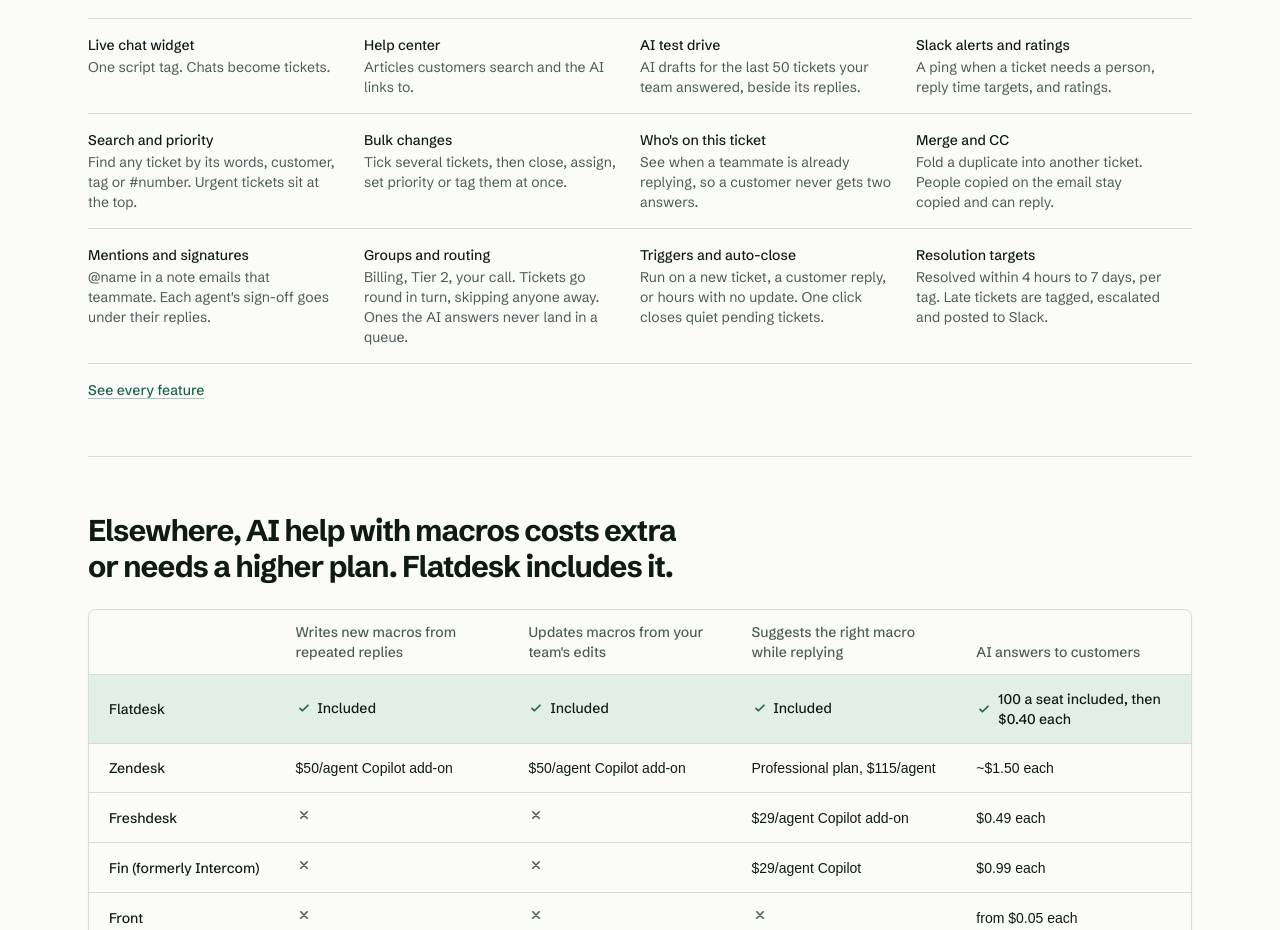
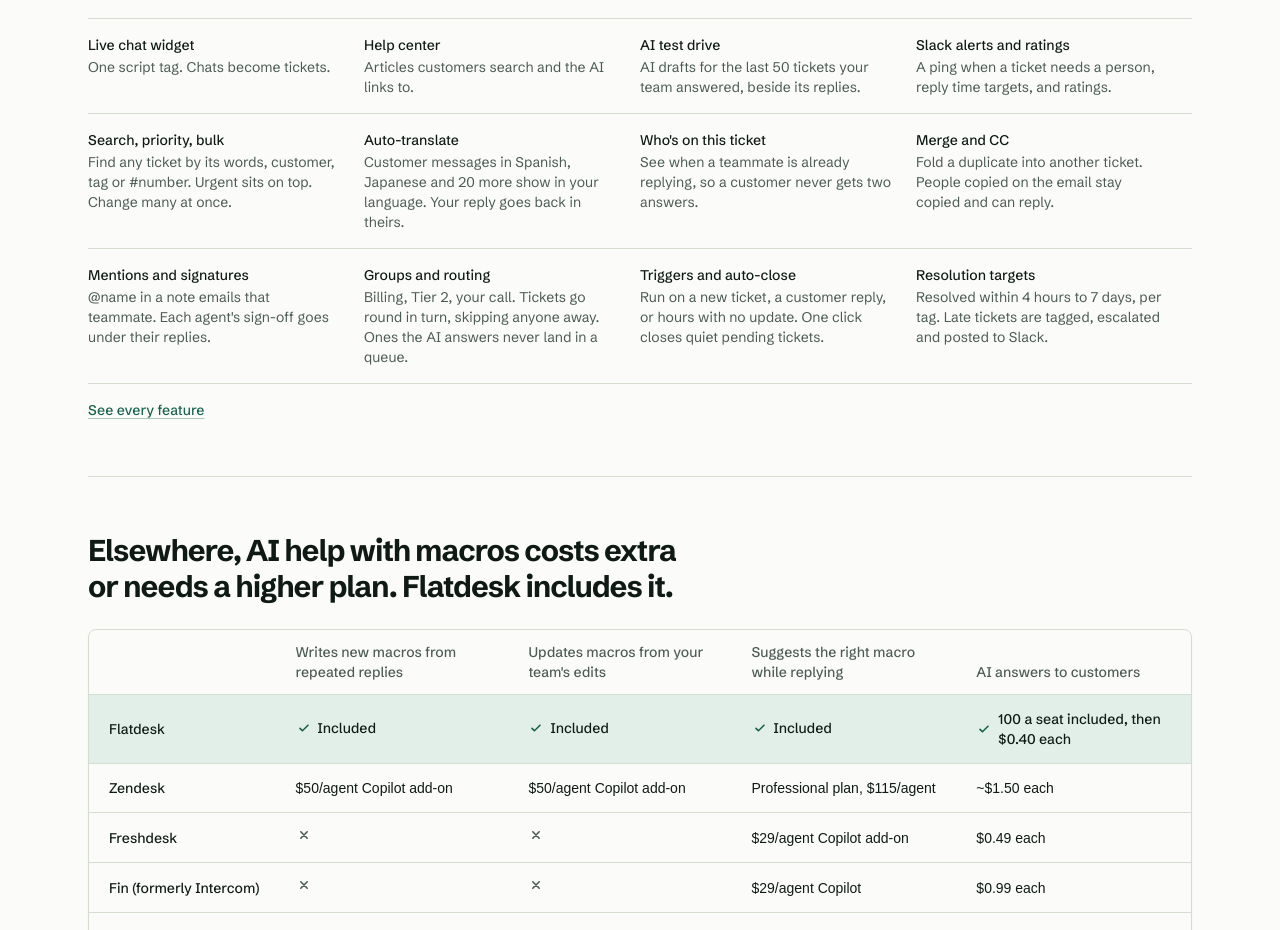
Before and after one commit to lanlan2020wu-hue/flatdesk, a Next.js app: page / in a window 1280 px wide. Shown: the part 4185-5115 px from the top of the page. Built offline with nearby package versions, Linux system fonts and the light colour scheme; no server answers; a web font is replaced by a local one.

Commit message:
Homepage: auto-translate in 'Also in every seat' (#82)
Claude-Session: https://claude.ai/code/session_01EAdDQs2aeUSkDK3eH54rML

Co-authored-by: Claude <noreply@anthropic.com>

```diff
--- a/src/app/(marketing)/page.tsx
+++ b/src/app/(marketing)/page.tsx
@@ -34,8 +34,8 @@ const MORE = [
   { title: "Help center", body: "Articles customers search and the AI links to.", href: "/features#all" },
   { title: "AI test drive", body: "AI drafts for the last 50 tickets your team answered, beside its replies.", href: "/features/ai-test-drive" },
   { title: "Slack alerts and ratings", body: "A ping when a ticket needs a person, reply time targets, and ratings.", href: "/features#all" },
-  { title: "Search and priority", body: "Find any ticket by its words, customer, tag or #number. Urgent tickets sit at the top.", href: "/features#all" },
-  { title: "Bulk changes", body: "Tick several tickets, then close, assign, set priority or tag them at once.", href: "/features#all" },
+  { title: "Search, priority, bulk", body: "Find any ticket by its words, customer, tag or #number. Urgent sits on top. Change many at once.", href: "/features#all" },
+  { title: "Auto-translate", body: "Customer messages in Spanish, Japanese and 20 more show in your language. Your reply goes back in theirs.", href: "/features#all" },
   { title: "Who's on this ticket", body: "See when a teammate is already replying, so a customer never gets two answers.", href: "/features#all" },
   { title: "Merge and CC", body: "Fold a duplicate into another ticket. People copied on the email stay copied and can reply.", href: "/features#all" },
   { title: "Mentions and signatures", body: "@name in a note emails that teammate. Each agent's sign-off goes under their replies.", href: "/features#all" },
```
